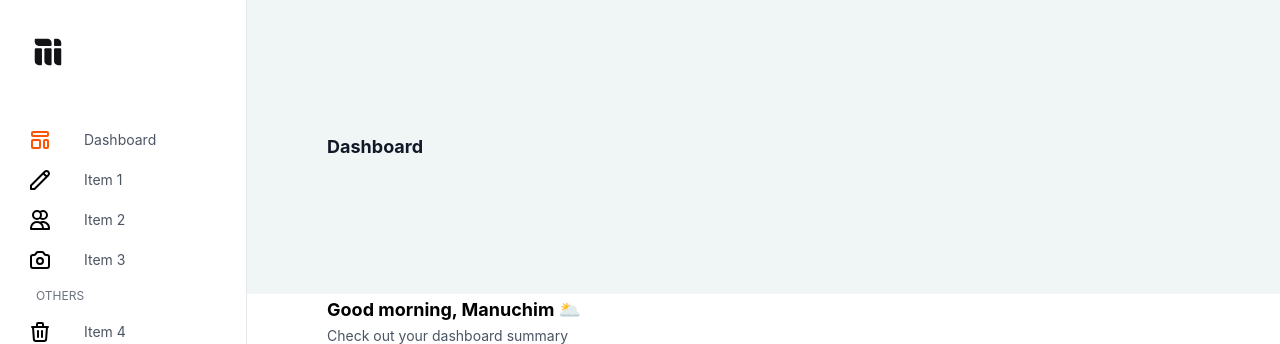
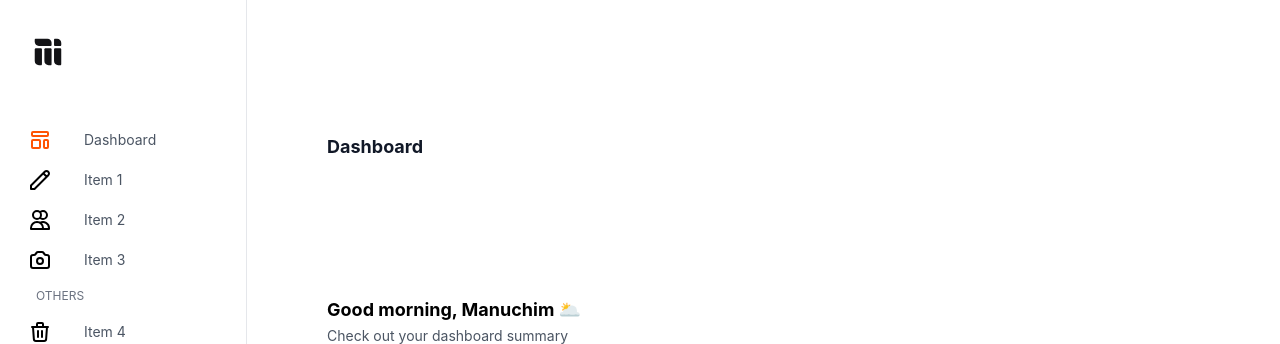
Before and after one commit to mxnuchim/React-Tailwind-Dashboard, a React (Create React App) app: page / in a window 1280 px wide. Shown: the top 344 px of the page. Built offline with nearby package versions, Linux system fonts and the light colour scheme; no server answers.

Commit message:
fix:fixes

```diff
--- a/src/components/header/Header.jsx
+++ b/src/components/header/Header.jsx
@@ -2,7 +2,7 @@ import React from 'react';
 
 function Header() {
   return (
-    <div className=' w-full py-6 bg-[#F0F5F5] items-center justify-between flex px-20'>
+    <div className=' w-full py-6 items-center justify-between flex px-3 md:px-20'>
       {/* logo */}
       <div className='items-center w-full justify-start flex space-x-4'>
         <h1 className='text-sm xl:text-lg text-gray-900 font-bold'>
--- a/src/components/rightPart/RightPart.jsx
+++ b/src/components/rightPart/RightPart.jsx
@@ -22,7 +22,7 @@ function RightPart() {
   }, []);
 
   return (
-    <div className='col-span-3  flex flex-col w-full px-3 md:px-20'>
+    <div className='col-span-3 flex flex-col w-full px-3 md:px-20'>
       {/* top section */}
       <div className='flex flex-col items-start justify-start'>
         <h2 className='text-lg font-bold leading-8'>
```
